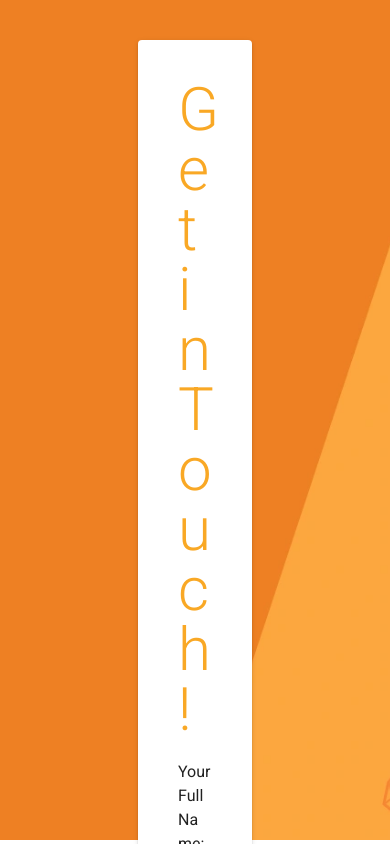
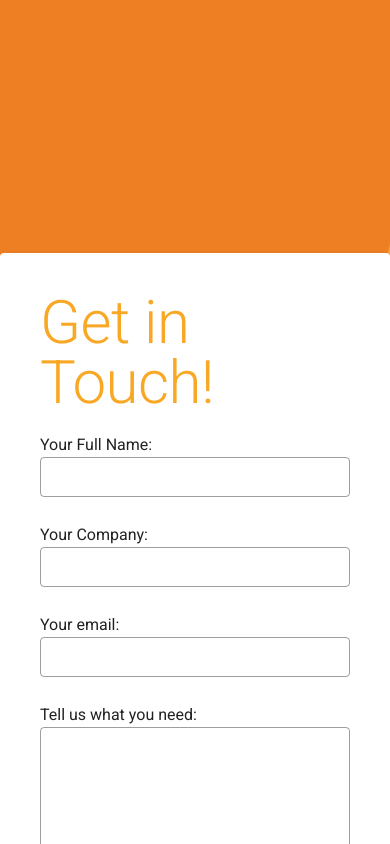
Before and after one commit to phil-a/vue-app-netlify, a Vue app: page / in a window 390 px wide. Shown: the top 844 px of the page. Built offline with nearby package versions, Linux system fonts and the light colour scheme.

Commit message:
add responsive styling

```diff
--- a/src/views/Home.vue
+++ b/src/views/Home.vue
@@ -8,17 +8,29 @@
       }"
     >
       <v-row justify="center" class="py-0 fill-height">
-        <v-col cols="4" align-self="start">
+        <v-col
+          sm="6"
+          md="4"
+          lg="4"
+          xl="4"
+          class="d-flex align-xs-end align-sm-end align-md-end align-lg-start align-xl-start"
+        >
           <v-img
             src="@/assets/logo.png"
-            contain
-            height="150"
-            width="350"
+            max-height="190"
+            max-width="350"
             class="mt-10"
           />
         </v-col>
-        <v-col cols="4" align-self="center">
-          <v-card class="pa-10 mt-10">
+        <v-col
+          xs="8"
+          sm="10"
+          md="10"
+          lg="4"
+          xl="4"
+          class="d-flex align-xs-start align-sm-start align-md-start align-lg-center align-xl-center"
+        >
+          <v-card class="pa-10" style="width: 100%">
             <div class="text-h2 yellow--text text--darken-3">Get in Touch!</div>
             <v-spacer class="pt-5" />
             <v-form
@@ -93,7 +105,7 @@
             </v-form>
           </v-card>
         </v-col>
-        <v-col cols="4"> </v-col>
+        <v-col cols="4" lg="4" xl="4" class="hidden-md-and-down"> </v-col>
       </v-row>
     </section>
   </section>
--- a/vue.config.js
+++ b/vue.config.js
@@ -5,14 +5,14 @@ module.exports = {
   transpileDependencies: ["vuetify"],
 
   // prerender
-  configureWebpack: {
-    plugins: [
-      new PrerenderSPAPlugin({
-        staticDir: path.join(__dirname, "dist"),
-        indexPath: path.join(__dirname, "dist", "index.html"),
-        // Required - Routes to render.
-        routes: ["/", "/success", "/fail"],
-      }),
-    ],
-  },
+  // configureWebpack: {
+  //   plugins: [
+  //     new PrerenderSPAPlugin({
+  //       staticDir: path.join(__dirname, "dist"),
+  //       indexPath: path.join(__dirname, "dist", "index.html"),
+  //       // Required - Routes to render.
+  //       routes: ["/", "/success", "/fail"],
+  //     }),
+  //   ],
+  // },
 };
```
